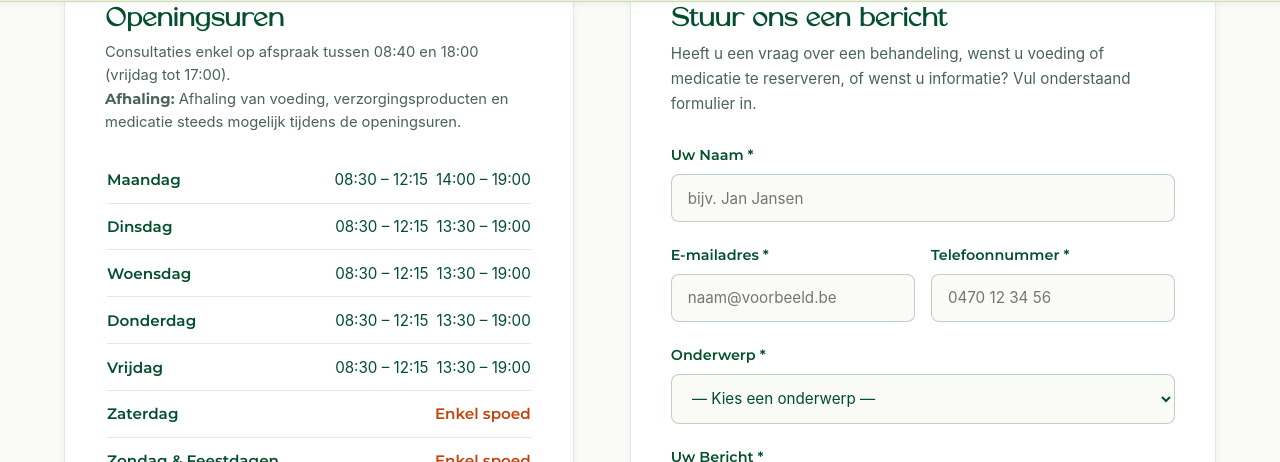
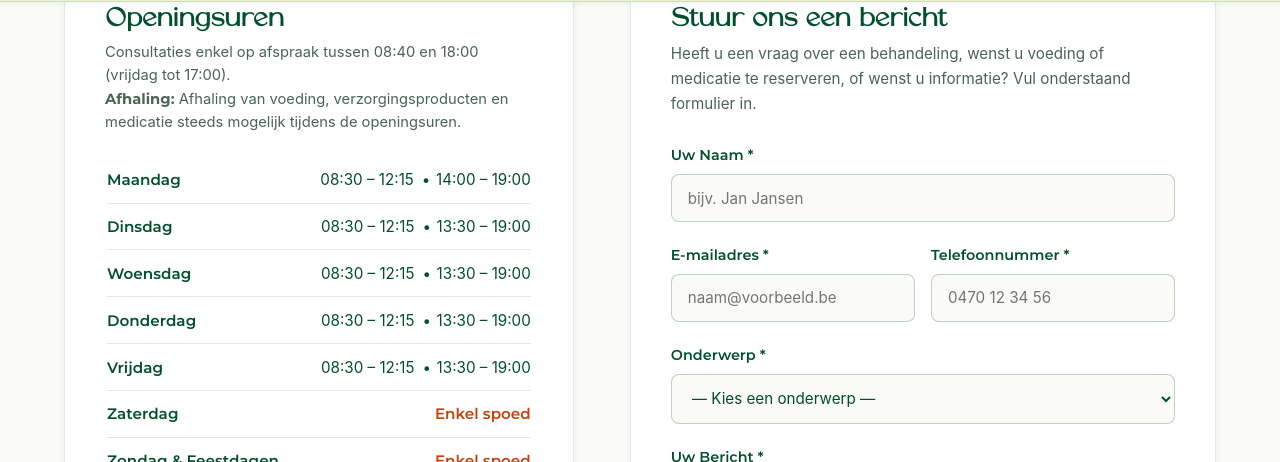
Before and after one commit to De-Witte-Raaf/dewitteraafdierenartsen.be, a Jekyll site: the page built from contact.html, in a window 1280 px wide and 1400 px high, scrolled down 402 px. Shown: the part 87-549 px from the top of the window. Built offline with Jekyll 4.4.1, drawn with Linux system fonts in a browser that asks for light colours; some web fonts are replaced.

Commit message:
squash with "Fix opening hours table for intermediate widths"

```diff
--- a/_includes/main.css
+++ b/_includes/main.css
@@ -904,7 +904,8 @@
 }
 .hours-table td {
   padding: 0.65rem 0;
-  flex: 0 0 auto;
+  flex: 0 1 auto;
+  min-width: 0;
 }
 .hours-day {
   font-weight: 600;
@@ -924,7 +925,10 @@
 .hours-afternoon {
   white-space: nowrap;
 }
-
+.hours-afternoon::before {
+  content: "•";
+  margin-right: 0.35rem;
+}
 .hours-emergency {
   color: #c2410c;
   font-weight: 600;
```
